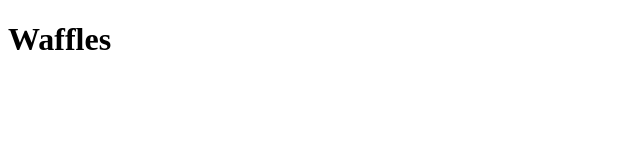
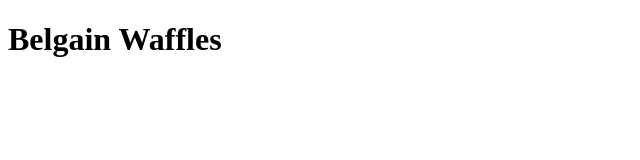
Before and after one commit to andrewlrobertson/odin-recipes, a plain HTML site: page recipes/waffles.html in a window 1280 px wide. Shown: the whole page, without its empty margins (0-640 px from the left). Drawn offline with Linux system fonts and the light colour scheme.

Commit message:
Update title and header for waffles page
Made more descriptive, changes waffle to belgain waffle

```diff
--- a/recipes/waffles.html
+++ b/recipes/waffles.html
@@ -2,9 +2,9 @@
 <html lang="en">
     <head>
         <meta charset="utf-8">
-        <title>Waffle Recipe</title>
+        <title>Belgain Waffle Recipe</title>
     </head>
     <body>
-        <h1>Waffles</h1>
+        <h1>Belgain Waffles</h1>
     </body>
 </html>
```
